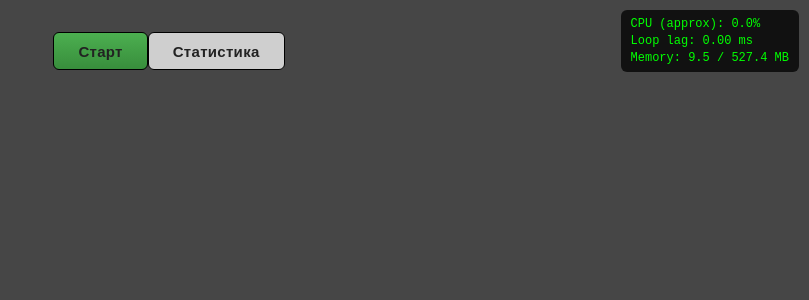
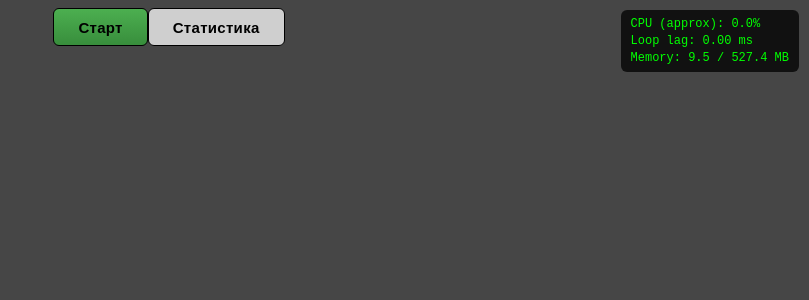
Before and after one commit to stalk94/tz, a React (Vite) app: page / in a window 1280 px wide. Shown: the top 300 px of the page, without its empty margins (471-1280 px from the left). Built offline with nearby package versions, Linux system fonts and the light colour scheme.

Commit message:
mini refactoring

```diff
--- a/src/App.jsx
+++ b/src/App.jsx
@@ -1,6 +1,6 @@
 import React, { useState, useRef, useEffect } from "react";
-import Monitoring from './utils/monitoring';
-import { showAnomaly } from './utils/anomaly';			// фича
+import Monitoring from './components/monitoring';
+import { showAnomaly } from './components/anomaly';			// фича
 import "./styles.css";
 
 
--- a/src/class/backoff.js
+++ b/src/class/backoff.js
@@ -1,4 +1,4 @@
-export class Backoff {
+class Backoff {
     /**
      * @param {number} [base=250]  Базовая задержка (мс)
      * @param {number} [max=10000] Максимальная задержка (мс)
@@ -23,3 +23,6 @@ export class Backoff {
         this.attempt = 0;
     }
 }
+
+
+export default Backoff;
--- a/src/utils/monitoring.jsx
+++ b/src/components/monitoring.jsx
@@ -1,4 +1,5 @@
 import React, { useEffect, useState } from "react";
+
 
 
 export default function MonitorWidget() {
--- a/src/styles.css
+++ b/src/styles.css
@@ -1,16 +1,15 @@
+html { font-size: 16px; }
 body {
   font-family: sans-serif;
+  font-size: 1rem;
   background: #464646;
-    color: #222;
-    margin: 0;
-    padding: 2rem;
 }
 
 .loader {
   display: flex;
   align-items: center;
   justify-content: center;
-  height: 120px; /* фиксированная высота блока */
+  height: 7.5rem;            /* 120px */
   font-size: 1rem;
   font-weight: 500;
   color: #ffffff;
@@ -30,15 +29,15 @@ body {
 
 /* Базовый стиль кнопки по ТЗ */
 .btn {
-  border: 1px solid #000;
-  background: #cfcfcf;         /* серый фон */
+  border: 0.0625rem solid #000;   /* 1px */
+  background: #cfcfcf;            /* серый фон */
   color: #000;
   padding: 0.6rem 1.5rem;
   cursor: pointer;
-  border-radius: 6px;
+  border-radius: 0.375rem;        /* 6px */
   font-weight: 600;
-  font-size: 15px;
-  letter-spacing: 0.3px;
+  font-size: 0.9375rem;           /* 15px */
+  letter-spacing: 0.01875rem;     /* 0.3px */
   transition: background-color 0.25s ease, transform 0.1s ease;
   user-select: none;
 }
@@ -88,11 +87,11 @@ body {
 .stats-card {
   margin: 1rem auto;
   padding: 1rem 1.5rem;
-  max-width: 350px;
-  border: 1px solid #333;
-  border-radius: 10px;
+  max-width: 21.875rem;           /* 350px */
+  border: 0.0625rem solid #333;   /* 1px */
+  border-radius: 0.625rem;        /* 10px */
   background: linear-gradient(145deg, #f0f0f0, #e0e0e0);
-  box-shadow: 0 4px 10px rgba(0,0,0,0.15);
+  box-shadow: 0 0.25rem 0.625rem rgba(0,0,0,0.15); /* 0 4px 10px */
   animation: fadeIn 0.4s ease-in-out;
 }
 
@@ -109,7 +108,7 @@ body {
 }
 
 .stats-card td {
-  padding: 4px 6px;
+  padding: 0.25rem 0.375rem;      /* 4px 6px */
   font-size: 0.9rem;
   color: #333;
 }
@@ -125,18 +124,6 @@ body {
 }
 
 @keyframes fadeIn {
-  from { opacity: 0; transform: translateY(10px); }
+  from { opacity: 0; transform: translateY(0.625rem); } /* 10px */
   to   { opacity: 1; transform: translateY(0); }
 }
-
-@keyframes fadeIn {
-    from {
-        opacity: 0;
-        transform: translateY(10px);
-    }
-
-    to {
-        opacity: 1;
-        transform: translateY(0);
-    }
-}
```
Also changed, not shown: src/class/QuoteWorker.js (+26 -5 lines), src/components/anomaly.jsx (renamed from src/utils/anomaly.jsx). Lines whose indentation alone changed are shown as unchanged.
